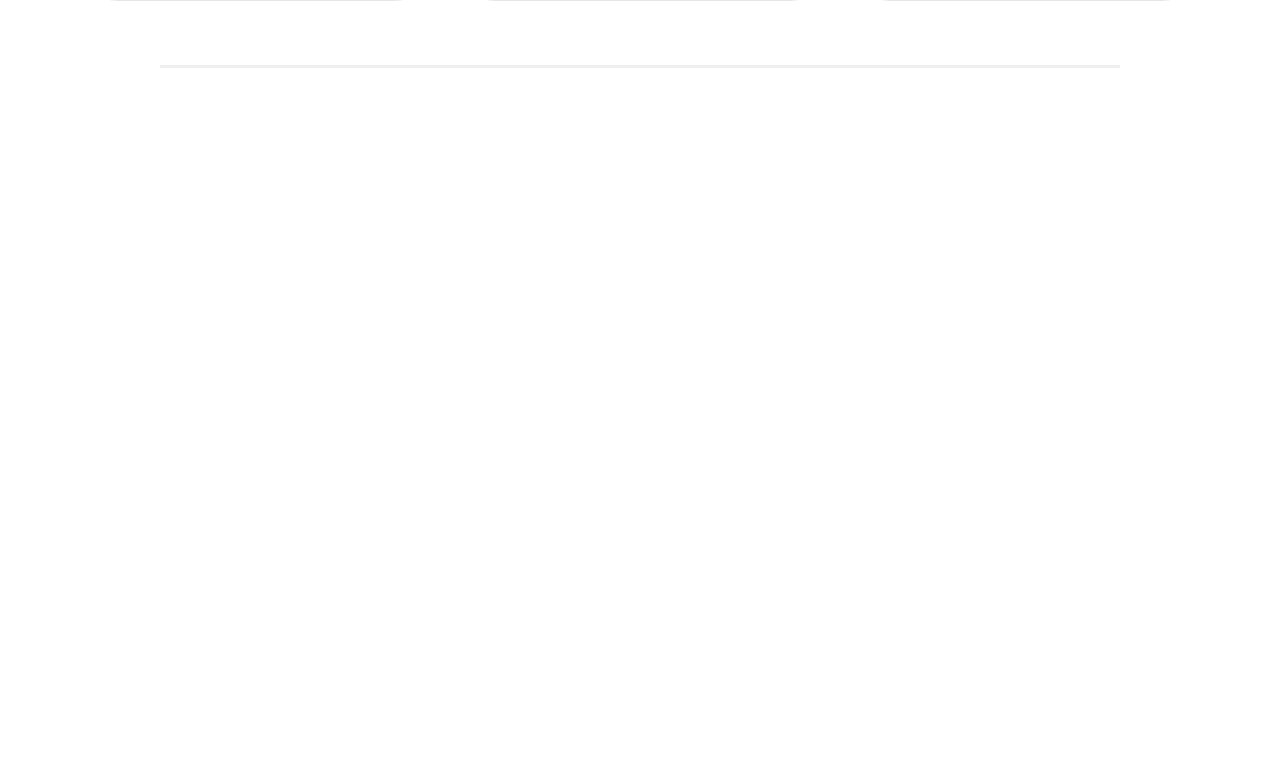
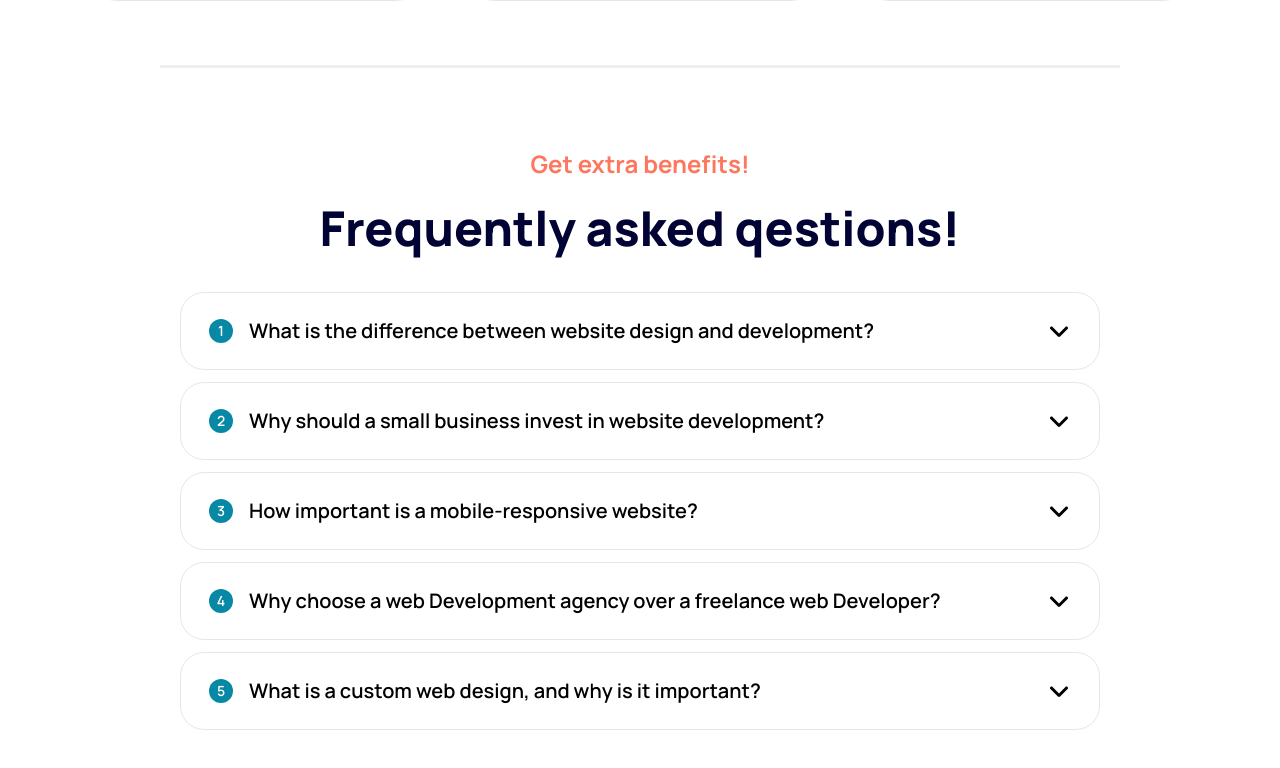
Before and after one commit to RanjeetCodingBrackets/Coding-Brackets, a Next.js app: page / in a window 1280 px wide. Shown: the part 6413-7181 px from the top of the page. Built offline with nearby package versions, Linux system fonts and the light colour scheme.

Commit message:
FAQ section done.

```diff
--- a/app/page.tsx
+++ b/app/page.tsx
@@ -1,6 +1,7 @@
 import AboutCompanyPage from "@/components/HomePage/AboutCompany";
 import ContactFormSection from "@/components/HomePage/ContactForm";
 import CustomerReviewsSection from "@/components/HomePage/CustomerReviews";
+import FAQSection from "@/components/HomePage/FAQ";
 import HomePageHeroSection from "@/components/HomePage/HomePageHeroSection";
 import ServiceFeaturesPage from "@/components/HomePage/ServiceFeatures";
 import ServicesPage from "@/components/HomePage/Services";
@@ -20,6 +21,8 @@ export default function Home() {
 
       <CustomerReviewsSection />
 
+      <FAQSection />
+
       <div className="h-screen"></div>
     </main>
   );
--- /dev/null
+++ b/components/Collapsible.tsx
@@ -0,0 +1,49 @@
+"use client";
+
+import { type faqs } from "@/lib/schema/faq";
+import { useState } from "react";
+import { FaAngleDown, FaAngleUp } from "react-icons/fa6";
+
+const Collapsible = ({ faq }: { faq: (typeof faqs)[0] }) => {
+  const [isOpen, setFaqOpen] = useState(false);
+
+  return (
+    <div
+      className={`my-3 border-[#E7E5EA] border rounded-3xl group hover:bg-[#F8FAFC] hover:shadow-md transition-all duration-300 ease-in-out ${
+        isOpen ? "bg-[#F8FAFC]" : "bg-transparent"
+      }`}
+    >
+      <button className="w-full px-7 py-6" onClick={() => setFaqOpen(!isOpen)}>
+        <div className="flex justify-between align-middle ">
+          <div className="flex space-x-4 align-middle justify-center my-auto">
+            <span className="flex align-middle w-6 h-6 justify-center items-center text-sm bg-[#0788A5] text-white font-semibold p-2 rounded-full my-auto">
+              {faq.id}
+            </span>
+
+            <span className="flex align-middle justify-center font-semibold text-xl text-black my-auto">
+              {faq.question}
+            </span>
+          </div>
+
+          {isOpen ? (
+            <FaAngleUp className="w-6 h-6 my-auto group-hover:text-[#0788A5] transition-all duration-300 ease-in-out" />
+          ) : (
+            <FaAngleDown className="w-6 h-6 my-auto group-hover:text-[#0788A5] transition-all duration-300 ease-in-out" />
+          )}
+        </div>
+
+        <div
+          className={`grid overflow-hidden transition-all duration-300 ease-in-out text-[#818DAC] text-start text-lg ${
+            isOpen
+              ? "grid-rows-[1fr] opacity-100 pt-2 pl-9"
+              : "grid-rows-[0fr] opacity-0"
+          }`}
+        >
+          <div className="overflow-hidden">{faq.answer}</div>
+        </div>
+      </button>
+    </div>
+  );
+};
+
+export default Collapsible;
--- a/components/HomePage/CustomerReviews.tsx
+++ b/components/HomePage/CustomerReviews.tsx
@@ -57,7 +57,7 @@ const CustomerReviewsSection = () => {
           {reviews.map((review) => (
             <div
               key={review.id}
-              className="flex flex-col space-y-6 align-middle justify-center bg-[#F8FAFC] py-8 px-8 border border-[#E7E5EA] rounded-[40px] hover:-translate-y-1 hover:shadow-lg transition-all ease-in-out"
+              className="flex flex-col space-y-6 align-middle justify-center bg-[#F8FAFC] py-8 px-8 border border-[#E7E5EA] rounded-[40px] hover:-translate-y-1 hover:shadow-lg transition-all duration-300 ease-in-out"
             >
               <div className="flex space-x-5 align-middle justify-start">
                 <div className="">
--- /dev/null
+++ b/components/HomePage/FAQ.tsx
@@ -0,0 +1,28 @@
+import { faqs } from "@/lib/schema/faq";
+import Collapsible from "../Collapsible";
+
+const FAQSection = () => {
+  return (
+    <section className="container mx-auto">
+      <div className="px-20">
+        <div className="flex flex-col space-y-6 w-full justify-center align-middle items-center mb-10">
+          <h4 className="text-[#FE765D] font-bold text-2xl text-center ">
+            Get extra benefits!
+          </h4>
+
+          <h2 className="text-[#000333] font-extrabold text-5xl text-center">
+            Frequently asked qestions!
+          </h2>
+        </div>
+
+        <div className="px-[100px]">
+          {faqs.map((faq) => (
+            <Collapsible key={faq.id} faq={faq} />
+          ))}
+        </div>
+      </div>
+    </section>
+  );
+};
+
+export default FAQSection;
--- a/components/HomePage/Services.tsx
+++ b/components/HomePage/Services.tsx
@@ -86,7 +86,7 @@ const ServicesPage = () => {
           {services.map((service) => (
             <div
               key={service.id}
-              className="flex flex-col h-full group space-y-5 text-center align-middle justify-center items-center bg-white py-12 px-7 rounded-2xl border border-gray-100 shadow-md hover:-translate-y-1 hover:shadow-lg hover:shadow-cyan-300 transition-all ease-in-out"
+              className="flex flex-col h-full group space-y-5 text-center align-middle justify-center items-center bg-white py-12 px-7 rounded-2xl border border-gray-100 shadow-md hover:-translate-y-1 hover:shadow-lg hover:shadow-cyan-300 transition-all duration-300 ease-in-out"
             >
               <div
                 className="p-5 flex align-middle justify-center items-center rounded-full"
--- /dev/null
+++ b/lib/schema/faq.ts
@@ -0,0 +1,33 @@
+export const faqs: { id: number; question: string; answer: string }[] = [
+  {
+    id: 1,
+    question: "What is the difference between website design and development?",
+    answer:
+      "Website design encompasses the visual aspects of a website and how it facilitates user interaction. Web designers employ diverse design tools to craft the site’s appearance and layout.In contrast, website development focuses on bringing the designed website to life. Front-end developers utilize languages like HTML, CSS, JavaScript, PHP, and more to transform design files into a functional website.",
+  },
+  {
+    id: 2,
+    question: "Why should a small business invest in website development?",
+    answer:
+      "Website design encompasses the visual aspects of a website and how it facilitates user interaction. Web designers employ diverse design tools to craft the site’s appearance and layout.In contrast, website development focuses on bringing the designed website to life. Front-end developers utilize languages like HTML, CSS, JavaScript, PHP, and more to transform design files into a functional website.",
+  },
+  {
+    id: 3,
+    question: "How important is a mobile-responsive website?",
+    answer:
+      "Website design encompasses the visual aspects of a website and how it facilitates user interaction. Web designers employ diverse design tools to craft the site’s appearance and layout.In contrast, website development focuses on bringing the designed website to life. Front-end developers utilize languages like HTML, CSS, JavaScript, PHP, and more to transform design files into a functional website.",
+  },
+  {
+    id: 4,
+    question:
+      "Why choose a web Development agency over a freelance web Developer?",
+    answer:
+      "Website design encompasses the visual aspects of a website and how it facilitates user interaction. Web designers employ diverse design tools to craft the site’s appearance and layout.In contrast, website development focuses on bringing the designed website to life. Front-end developers utilize languages like HTML, CSS, JavaScript, PHP, and more to transform design files into a functional website.",
+  },
+  {
+    id: 5,
+    question: "What is a custom web design, and why is it important?",
+    answer:
+      "Website design encompasses the visual aspects of a website and how it facilitates user interaction. Web designers employ diverse design tools to craft the site’s appearance and layout.In contrast, website development focuses on bringing the designed website to life. Front-end developers utilize languages like HTML, CSS, JavaScript, PHP, and more to transform design files into a functional website.",
+  },
+];
```
